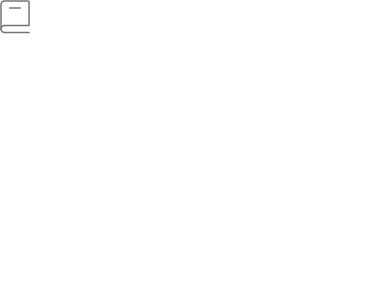
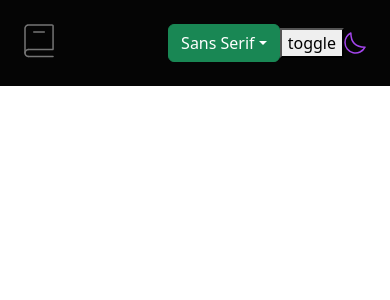
Before and after one commit to Oleksandr-Berd/dictionary, a React (Create React App) app: page / in a window 390 px wide. Shown: the top 300 px of the page. Built offline with nearby package versions, Linux system fonts and the light colour scheme.

Commit message:
made mobile header

```diff
--- a/package.json
+++ b/package.json
@@ -10,9 +10,12 @@
     "@types/node": "^16.7.13",
     "@types/react": "^18.0.0",
     "@types/react-dom": "^18.0.0",
+    "bootstrap": "^5.3.0",
     "react": "^18.2.0",
+    "react-bootstrap": "^2.7.4",
     "react-dom": "^18.2.0",
     "react-scripts": "5.0.1",
+    "react-select": "^5.7.3",
     "styled-components": "^6.0.0-rc.3",
     "typescript": "^4.4.2",
     "web-vitals": "^2.1.0"
--- a/src/App.tsx
+++ b/src/App.tsx
@@ -4,7 +4,7 @@ import { GlobalStyles } from 'utilities/GlobalStyles';
 import darkTheme from 'utilities/darkTheme';
 
 import SharedLayout from 'components/SharedLayout/SharedLayout';
-import Header from 'components/SharedLayout/Header/Header';
+import Header from 'components/Header/Header';
 
 
 
--- /dev/null
+++ b/src/components/AppBar/AppBar.tsx
@@ -0,0 +1,43 @@
+
+import { useState } from 'react'
+
+import * as SC from "./AppBarStyled"
+
+import { ReactComponent as MoonSvg } from "assets/icons/iconoir_half-moon.svg"
+import FontMenu from 'components/FontMenu/FontMenu'
+
+const AppBar = () => {
+
+    const [font, setFont] = useState("sansSerif")
+
+
+
+    const handleSelect = (eventKey: string) => {
+        setFont(eventKey)
+    }
+
+    let fontLabel
+
+    switch (font) {
+        case "sansSerif":
+            fontLabel = 'Sans Serif'
+            break;
+
+        case "serif":
+            fontLabel = 'Serif'
+            break;
+        case "mono":
+            fontLabel = 'Mono'
+            break;
+        default:
+            fontLabel = "Sans Serif";
+    }
+
+    return (<SC.AppBar>
+        <FontMenu handleSelect={handleSelect} fontLabel={fontLabel} />
+        <button>toggle</button>
+        <MoonSvg />
+    </SC.AppBar>);
+}
+
+export default AppBar;
--- /dev/null
+++ b/src/components/AppBar/AppBarStyled.ts
@@ -0,0 +1,6 @@
+import styled from "styled-components"
+
+export const AppBar = styled.div`
+display: flex;
+align-items: center;
+`
--- /dev/null
+++ b/src/components/FontMenu/FontMenu.tsx
@@ -0,0 +1,23 @@
+import { Dropdown } from "react-bootstrap";
+
+interface IProps {
+    handleSelect: (eventKey: any) => void,
+    fontLabel:string,
+}
+
+const FontMenu:React.FC<IProps> = ({handleSelect, fontLabel}) => {
+    return (<div>
+        <Dropdown onSelect={handleSelect}>
+            <Dropdown.Toggle variant="success" id="dropdown-basic">
+                {fontLabel}
+            </Dropdown.Toggle>
+            <Dropdown.Menu >
+                <Dropdown.Item eventKey={'sansSerif'} onChange={handleSelect}>Sans Serif</Dropdown.Item>
+                <Dropdown.Item eventKey={'serif'} onChange={handleSelect}>Serif</Dropdown.Item>
+                <Dropdown.Item eventKey={'mono'} onChange={handleSelect}>Mono</Dropdown.Item>
+            </Dropdown.Menu>
+        </Dropdown>
+    </div> );
+}
+
+export default FontMenu;
--- /dev/null
+++ b/src/components/Header/Header.tsx
@@ -0,0 +1,13 @@
+import * as SC from "./HeaderStyled"
+
+import { ReactComponent as LogoSvg } from "assets/icons/iconoir_book.svg"
+import AppBar from "components/AppBar/AppBar";
+
+const Header: React.FC = () => {
+    return (<SC.Header>
+        <LogoSvg />
+        <AppBar/>
+    </SC.Header> );
+}
+
+export default Header;
--- /dev/null
+++ b/src/components/Header/HeaderStyled.ts
@@ -0,0 +1,11 @@
+import styled from "styled-components"
+
+export const Header = styled.header`
+  display: flex;
+  justify-content: space-between;
+
+  padding-top: ${(props) => props.theme.space[6]};
+  padding-right: ${(props) => props.theme.space[6]};
+  padding-left: ${(props) => props.theme.space[6]};
+  padding-bottom: ${(props) => props.theme.space[6]};
+`;
--- a/src/components/SharedLayout/Header/Header.tsx
+++ /dev/null
@@ -1,9 +0,0 @@
-import {ReactComponent as LogoSvg} from "assets/icons/iconoir_book.svg"
-
-const Header: React.FC = () => {
-    return (<header>
-        <LogoSvg/>
-    </header> );
-}
-
-export default Header;
--- a/src/components/SharedLayout/SharedLayout.tsx
+++ b/src/components/SharedLayout/SharedLayout.tsx
@@ -1,10 +1,10 @@
-
+import * as SC from "./SharedLayoutStyled"
 interface IProps {
     children: React.ReactNode,
 }
 
 const SharedLayout: React.FC<IProps> = ({children}) => {
-    return (<div>{children}</div> );
+    return (<SC.CustomSharedLayout>{children}</SC.CustomSharedLayout> );
 }
 
 export default SharedLayout;
--- /dev/null
+++ b/src/components/SharedLayout/SharedLayoutStyled.ts
@@ -0,0 +1,5 @@
+import styled from "styled-components"
+
+export const CustomSharedLayout = styled.div`
+background-color: ${props => props.theme.color.background};
+`
--- a/src/index.tsx
+++ b/src/index.tsx
@@ -1,6 +1,7 @@
 import React from 'react';
 import ReactDOM from 'react-dom/client';
 import './index.css';
+import 'bootstrap/dist/css/bootstrap.min.css';
 import App from './App';
 import reportWebVitals from './reportWebVitals';
 
--- a/src/utilities/darkTheme.ts
+++ b/src/utilities/darkTheme.ts
@@ -9,10 +9,10 @@ const darkTheme: object = {
     "24px", //6
     "28px", //7
     "32px", //8
-        "36px", //9
+    "36px", //9
     "40px", //10
-        "48px", //11
-        "56px", //12
+    "48px", //11
+    "56px", //12
     "72px", //13
     "64px", //14
     "128px", //15
@@ -62,7 +62,9 @@ const darkTheme: object = {
   },
 
   fontFamily: {
-    text: "Inter-Regular",
+    mono: "Inconsolata-Regular",
+    sans: "Inter-Regular",
+    serif: "Lora-Regular",
   },
   color: {
     hover: "#A445ED",
```
Also changed, not shown: src/assets/icons/iconoir_half-moon.svg (added), 1 other file (tests, documents, lock files or other folders).
